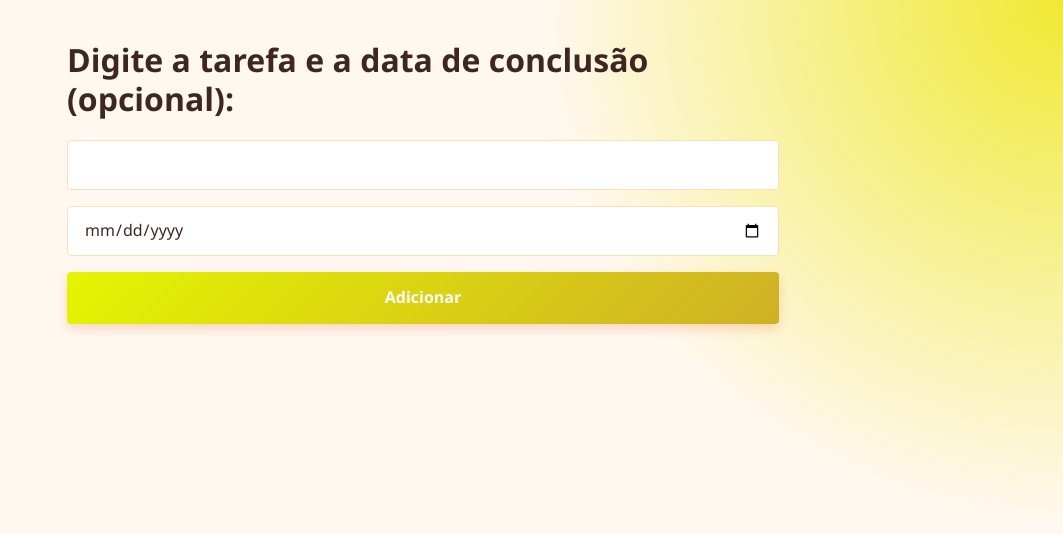
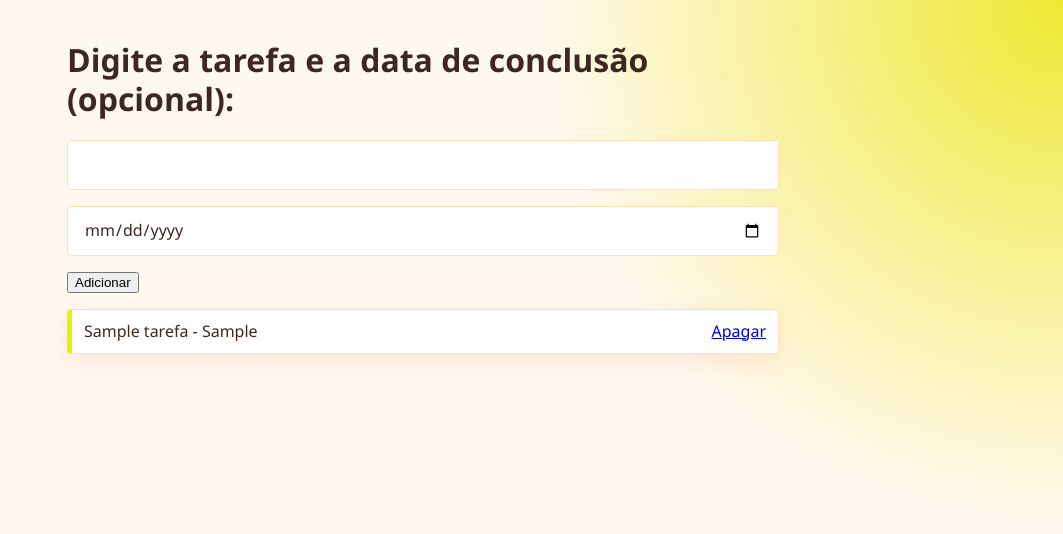
Before and after one commit to AntonioVuza/tarefas_mvc_Flask, a Flask app: template src/tarefas/templates/base.html in a window 1280 px wide. Shown: the top 534 px of the page, without its empty margins (217-1280 px from the left). Run offline with Flask 3, Linux system fonts and the light colour scheme; the template is opened without the code that fills it: most values are stand-ins (such as "Sample title", 1, 10 or a date in 2020).

Commit message:
Tarefa DELETE

```diff
--- a/src/tarefas/app.py
+++ b/src/tarefas/app.py
@@ -1,6 +1,7 @@
-from flask import Flask, render_template
+from flask import Flask, redirect, render_template, request, url_for
 
 from tarefas.models.database import init_db
+from tarefas.models.tarefa import Tarefa
 
 app = Flask(__name__)
 
@@ -11,9 +12,45 @@ with app.app_context():
 def test():
     return 'Servidor Online!'
 
-@app.route('/')
+@app.route('/', methods=['GET','POST'])
 def home():
-    return render_template('base.html', titulo='Lista de Tarefas')
+
+    if request.method == 'POST':
+        titulo_form = request.form['tituloTarefa'] # casa com o nome do input no form
+        data_conclusao_form = request.form['dataConclusao'] # casa com o nome do input no form
+
+        data_corrigida = data_conclusao_form or None
+
+
+        # Instanciamos uma nova tarefa com os dados recebidos do form
+        tarefa = Tarefa(titulo=titulo_form, data_conclusao=data_corrigida)
+
+        # Salvamos a tarefa no banco
+        tarefa.salvarTarefa()
+
+        return redirect(url_for('home'))
+
+    tarefas = Tarefa.listarTarefas()
+
+    return render_template(
+        'base.html',
+        titulo_da_pagina='Lista de Tarefas',
+        tarefas_da_pagina=tarefas
+    )
+
+"""
+TAREFA: Crie uma nova funcionalidade para apagar cada uma das tarefas
+cadastradas. Tenha em mente que você precisará criar:
+-> Um método no modelo (Tarefa) para executar a ação no banco de dados
+-> Uma rota no  View/Template (base.html) para chamar a DO Controller
+-> Uma rota no Controller (app.py) para intermediar a operação
+"""
+
+# Crie uma nova funcionalidade para apagar cada uma das tarefas cadastradas
+@app.route('/delete/<int:id>')
+def apagar_id_especifico(id):
+    Tarefa.apagarTarefa(id)
+    return redirect('/')
 
 if __name__ == '__main__':
     app.run()
--- a/src/tarefas/data/tarefas.sql
+++ b/src/tarefas/data/tarefas.sql
@@ -2,7 +2,7 @@ CREATE DATABASE IF NOT EXISTS `tarefas`;
 
 USE `tarefas`;
 
-CREATE TABLE IF NOT EXISTS `tarefas` (
+CREATE TABLE IF NOT EXISTS `tarefa` (
     `id_tarefa` BIGINT NOT NULL AUTO_INCREMENT PRIMARY KEY,
     `titulo_tarefa` VARCHAR(100) NOT NULL,
     `data_conclusao` DATETIME NULL
--- a/src/tarefas/static/style.css
+++ b/src/tarefas/static/style.css
@@ -97,7 +97,7 @@ input:focus {
 }
 
 
-body > button {
+body > a {
     display: block;
     width: 100%;
     min-height: 52px;
@@ -149,11 +149,12 @@ button:focus-visible {
     flex-direction: column;
     gap: 12px;
     margin-top: 16px;
+    padding-inline-start: 0%;
 }
 
 /* Cada tarefa é um div criado pelo JavaScript */
 
-#listaTarefas > div {
+#listaTarefas > li {
     display: flex;
     align-items: center;
     justify-content: space-between;
@@ -177,14 +178,14 @@ button:focus-visible {
         border-color 0.2s ease;
 }
 
-#listaTarefas > div:hover {
+#listaTarefas > li:hover {
     transform: translateY(-2px);
     border-left-color: var(--laranja-escuro);
     box-shadow: 0 10px 28px rgba(230, 81, 0, 0.15);
 }
 
 
-#listaTarefas button {
+#listaTarefas > a {
     flex-shrink: 0;
     margin-left: 0 !important;
     padding: 8px 13px;
@@ -206,7 +207,7 @@ button:focus-visible {
         border-color 0.2s ease;
 }
 
-#listaTarefas button:hover {
+#listaTarefas a:hover {
     color: var(--branco);
     background: var(--laranja-escuro);
     border-color: var(--laranja-escuro);
@@ -222,13 +223,13 @@ button:focus-visible {
         font-size: 1.55rem;
     }
 
-    #listaTarefas > div {
+    #listaTarefas > li {
         align-items: flex-start;
         gap: 12px;
         padding: 14px;
     }
 
-    #listaTarefas button {
+    #listaTarefas a {
         padding: 7px 10px;
     }
 }
--- a/src/tarefas/templates/base.html
+++ b/src/tarefas/templates/base.html
@@ -3,17 +3,31 @@
 <head>
     <meta charset="UTF-8">
     <meta name="viewport" content="width=device-width, initial-scale=1.0">
-    <title>{{ titulo }}</title>
+    <title>{{ titulo_da_pagina }}</title>
     <link rel="stylesheet" href="{{ url_for('static', filename='style.css') }}">
 </head>
 <body>
     <h1>Digite a tarefa e a data de conclusão (opcional):</h1>
-    <input type="text" id="tituloTarefa">
-    <input type="date" id="dataConclusao">
-    <button type="button" onclick="adicionarTarefa()">Adicionar</button>
-    <output id="listaTarefas">Nenhuma tarefa cadastrada</output>
 
-    <script>
+    <form method="POST" action="."> <!-- Seleciona o método HTTP -->
+        <input type="text" id="tituloTarefa" name="tituloTarefa">
+        <input type="date" id="dataConclusao" name="dataConclusao">
+        <button type="submit">Adicionar</button>
+    </form>
+    <!--<output id="listaTarefas">Nenhuma tarefa cadastrada</output> -->
+
+
+    <ul id="listaTarefas">
+        {% for tarefa in tarefas_da_pagina %}
+            <li>{{ tarefa.titulo_tarefa}} - {{ tarefa.data_conclusao }}
+                <a href="{{url_for('apagar_id_especifico', id=tarefa.id_tarefa)}}">
+                    Apagar
+                </a>
+            </li>
+        {% endfor %}
+    </ul>
+
+    <!-- <script>
         // Aplicações MVC (Modelagem-Visualização-Controle)
 
 
@@ -41,7 +55,7 @@
                 divTarefa.innerHTML = tarefa.tituloTarefa + ' - ' + tarefa.dataConclusao;
 
                 const botaoApagar = document.createElement('button');
-                botaoApagar.innerHTML = "❌Apagar";
+                botaoApagar.innerHTML = "Apagar🗑️";
                 botaoApagar.onclick = apagarTarefa;
                 botaoApagar.id = tarefa.idTarefa;
 
@@ -86,6 +100,6 @@
 
     renderizarTarefas()
 
-    </script>
+    </script> -->
 </body>
 </html>
```
Also changed, not shown: src/tarefas/models/database.py (+7 -1 lines), src/tarefas/models/tarefa.py (+22 -2 lines).
